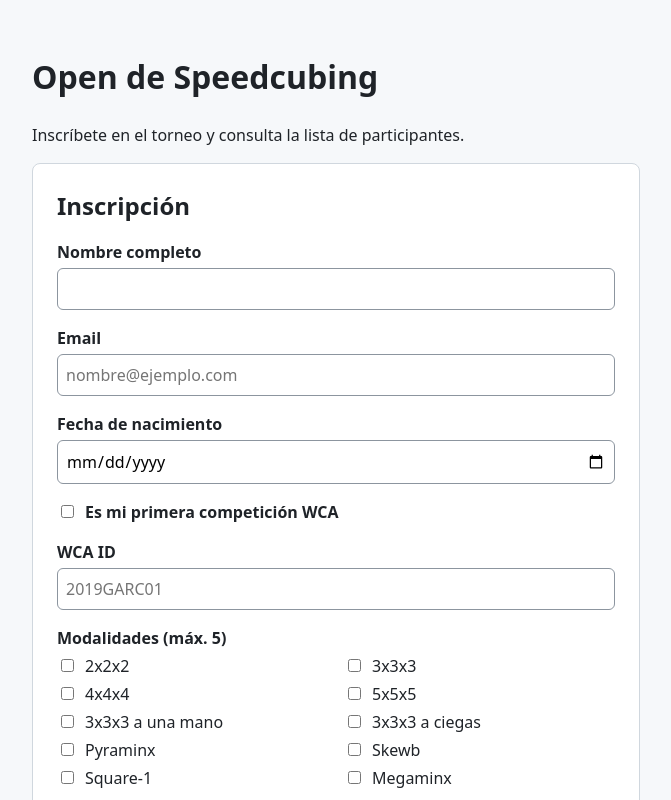
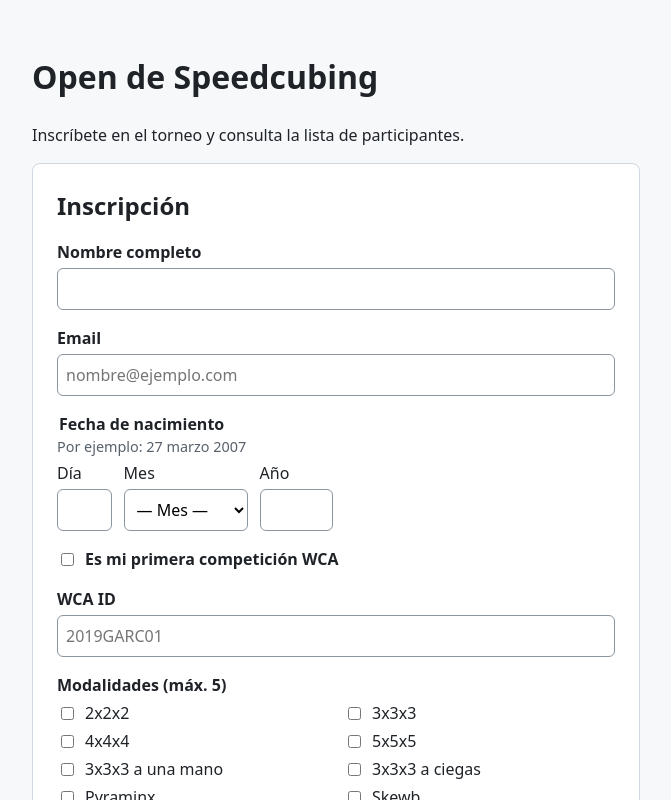
Before and after one commit to Manker-73/misiones_web, a React (Vite) app in the folder mision4/: page / in a window 1280 px wide. Shown: the top 800 px of the page, without its empty margins (304-975 px from the left). Built offline with nearby package versions, Linux system fonts and the light colour scheme.

Commit message:
mes desplegable

```diff
--- a/mision4/src/components/FormularioInscripcion.jsx
+++ b/mision4/src/components/FormularioInscripcion.jsx
@@ -5,16 +5,13 @@ import {
   esquemaInscripcion,
   valoresIniciales,
   EVENTOS,
-  EDAD_MIN,
-  EDAD_MAX,
+  MESES,
 } from "../schemas/inscripcion";
 
-// Fecha de hoy menos N años, en formato YYYY-MM-DD (lo que espera <input type="date">)
-function haceAnios(n) {
-  const d = new Date();
-  d.setFullYear(d.getFullYear() - n);
-  return d.toISOString().slice(0, 10);
-}
+// Si cambia una parte de la fecha, hay que revalidar también las otras dos
+// (p. ej. el error "febrero no tiene 31 días" está en el día, pero se arregla cambiando el mes)
+const PARTES_FECHA = ["nacimiento.dia", "nacimiento.mes", "nacimiento.anio"];
+const depsFecha = (parte) => PARTES_FECHA.filter((p) => p !== parte);
 
 function FormularioInscripcion() {
   const [ultimaInscripcion, setUltimaInscripcion] = useState(null);
@@ -36,6 +33,10 @@ function FormularioInscripcion() {
   const primeraCompeticion = watch("primeraCompeticion");
   const eventos = watch("eventos");
   const compite333 = eventos?.includes("333");
+
+  // La fecha muestra un único mensaje para el grupo (el schema solo genera uno a la vez)
+  const errorNacimiento =
+    errors.nacimiento?.dia || errors.nacimiento?.mes || errors.nacimiento?.anio;
 
   async function onSubmit(datos) {
     // Simulamos la petición; en el paso 6 la cambiaremos por useMutation
@@ -60,17 +61,54 @@ function FormularioInscripcion() {
         {errors.email && <p className="error">{errors.email.message}</p>}
       </div>
 
-      <div className="campo">
-        <label htmlFor="fechaNacimiento">Fecha de nacimiento</label>
-        <input
-          id="fechaNacimiento"
-          type="date"
-          min={haceAnios(EDAD_MAX)}
-          max={haceAnios(EDAD_MIN)}
-          {...register("fechaNacimiento")}
-        />
-        {errors.fechaNacimiento && <p className="error">{errors.fechaNacimiento.message}</p>}
-      </div>
+      <fieldset className="campo grupo-fecha">
+        <legend className="etiqueta">Fecha de nacimiento</legend>
+        <p className="pista">Por ejemplo: 27 marzo 2007</p>
+
+        <div className="fecha">
+          <div className="parte-fecha">
+            <label htmlFor="nacimiento-dia">Día</label>
+            <input
+              id="nacimiento-dia"
+              inputMode="numeric"
+              maxLength={2}
+              autoComplete="bday-day"
+              className="dia"
+              {...register("nacimiento.dia", { deps: depsFecha("nacimiento.dia") })}
+            />
+          </div>
+
+          <div className="parte-fecha">
+            <label htmlFor="nacimiento-mes">Mes</label>
+            <select
+              id="nacimiento-mes"
+              autoComplete="bday-month"
+              {...register("nacimiento.mes", { deps: depsFecha("nacimiento.mes") })}
+            >
+              <option value="">— Mes —</option>
+              {MESES.map((mes, i) => (
+                <option key={mes} value={i + 1}>
+                  {mes}
+                </option>
+              ))}
+            </select>
+          </div>
+
+          <div className="parte-fecha">
+            <label htmlFor="nacimiento-anio">Año</label>
+            <input
+              id="nacimiento-anio"
+              inputMode="numeric"
+              maxLength={4}
+              autoComplete="bday-year"
+              className="anio"
+              {...register("nacimiento.anio", { deps: depsFecha("nacimiento.anio") })}
+            />
+          </div>
+        </div>
+
+        {errorNacimiento && <p className="error">{errorNacimiento.message}</p>}
+      </fieldset>
 
       <div className="campo campo-check">
         <input
--- a/mision4/src/index.css
+++ b/mision4/src/index.css
@@ -60,6 +60,52 @@ body {
   border-radius: 6px;
 }
 
+.campo select {
+  padding: 0.5rem;
+  font: inherit;
+  border: 1px solid var(--color-borde);
+  border-radius: 6px;
+  background: #fff;
+}
+
+/* ---------- Fecha en tres campos ---------- */
+.grupo-fecha {
+  margin: 0;
+  padding: 0;
+  border: none;
+}
+
+.pista {
+  margin: 0;
+  font-size: 0.9rem;
+  color: #57606a;
+}
+
+.fecha {
+  display: flex;
+  gap: 0.75rem;
+}
+
+.parte-fecha {
+  display: flex;
+  flex-direction: column;
+  gap: 0.25rem;
+}
+
+.parte-fecha label {
+  font-weight: 400;
+}
+
+.parte-fecha .dia {
+  width: 4ch;
+  box-sizing: content-box;
+}
+
+.parte-fecha .anio {
+  width: 6ch;
+  box-sizing: content-box;
+}
+
 .campo-check {
   flex-direction: row;
   align-items: center;
--- a/mision4/src/schemas/inscripcion.js
+++ b/mision4/src/schemas/inscripcion.js
@@ -23,9 +23,12 @@ export const EDAD_MAX = 100;
 // Formato oficial del WCA ID: año de la 1ª competición + 4 letras + 2 dígitos (2019GARC01)
 const REGEX_WCA_ID = /^(19|20)\d{2}[A-Z]{4}\d{2}$/;
 
-function calcularEdad(fechaISO) {
-  const nacimiento = new Date(fechaISO);
-  const hoy = new Date();
+export const MESES = [
+  "enero", "febrero", "marzo", "abril", "mayo", "junio",
+  "julio", "agosto", "septiembre", "octubre", "noviembre", "diciembre",
+];
+
+function calcularEdad(nacimiento, hoy = new Date()) {
   let edad = hoy.getFullYear() - nacimiento.getFullYear();
   const aunNoCumplido =
     hoy.getMonth() < nacimiento.getMonth() ||
@@ -33,6 +36,42 @@ function calcularEdad(fechaISO) {
   if (aunNoCumplido) edad--;
   return edad;
 }
+
+// Fecha de nacimiento en tres campos (día / mes / año).
+// Cada error se asigna al subcampo responsable, así RHF pone el foco justo ahí.
+// Si todo es correcto, se transforma en una fecha ISO "YYYY-MM-DD" para enviar al API.
+const esquemaNacimiento = z
+  .object({
+    dia: z.string().trim(),
+    mes: z.string(),
+    anio: z.string().trim(),
+  })
+  .superRefine(({ dia, mes, anio }, ctx) => {
+    const error = (campo, message) => ctx.addIssue({ code: "custom", path: [campo], message });
+
+    if (!dia && !mes && !anio) return error("dia", "Introduce tu fecha de nacimiento");
+    if (!dia) return error("dia", "Falta el día");
+    if (!mes) return error("mes", "Falta el mes");
+    if (!anio) return error("anio", "Falta el año");
+    if (!/^\d{1,2}$/.test(dia) || +dia < 1 || +dia > 31)
+      return error("dia", "El día debe ser un número entre 1 y 31");
+    if (!/^\d{4}$/.test(anio)) return error("anio", "El año debe tener 4 cifras (ej.: 2007)");
+
+    // new Date "corrige" fechas imposibles (31 de febrero → 3 de marzo): lo detectamos
+    // (setFullYear porque new Date(50, …) interpretaría el año 50 como 1950)
+    const fecha = new Date(2000, +mes - 1, +dia);
+    fecha.setFullYear(+anio);
+    if (fecha.getDate() !== +dia) {
+      return error("dia", `Esa fecha no existe: ${MESES[+mes - 1]} no tiene ${dia} días`);
+    }
+    if (fecha > new Date()) return error("anio", "La fecha no puede estar en el futuro");
+
+    const edad = calcularEdad(fecha);
+    if (edad < EDAD_MIN) return error("anio", `La edad mínima para competir es ${EDAD_MIN} años`);
+    if (edad > EDAD_MAX)
+      return error("anio", `Revisa el año: la edad máxima admitida es ${EDAD_MAX} años`);
+  })
+  .transform(({ dia, mes, anio }) => `${anio}-${mes.padStart(2, "0")}-${dia.padStart(2, "0")}`);
 
 // Los <input> vacíos llegan como "": los convertimos en undefined para que .optional() funcione
 const vacioAUndefined = (v) => (typeof v === "string" && v.trim() === "" ? undefined : v);
@@ -47,20 +86,7 @@ export const esquemaInscripcion = z
 
     email: z.email({ error: "Introduce un email válido (nombre@ejemplo.com)" }),
 
-    fechaNacimiento: z
-      .iso.date({ error: "Introduce tu fecha de nacimiento" })
-      // superRefine para dar un único mensaje, el más relevante
-      .superRefine((f, ctx) => {
-        if (Number.isNaN(new Date(f).getTime())) return; // ya lo avisa iso.date
-        const edad = calcularEdad(f);
-        if (new Date(f) > new Date()) {
-          ctx.addIssue({ code: "custom", message: "La fecha no puede estar en el futuro" });
-        } else if (edad < EDAD_MIN) {
-          ctx.addIssue({ code: "custom", message: `La edad mínima para competir es ${EDAD_MIN} años` });
-        } else if (edad > EDAD_MAX) {
-          ctx.addIssue({ code: "custom", message: `Revisa la fecha: la edad máxima admitida es ${EDAD_MAX} años` });
-        }
-      }),
+    nacimiento: esquemaNacimiento,
 
     primeraCompeticion: z.boolean(),
 
@@ -119,7 +145,7 @@ export const esquemaInscripcion = z
 export const valoresIniciales = {
   nombre: "",
   email: "",
-  fechaNacimiento: "",
+  nacimiento: { dia: "", mes: "", anio: "" },
   primeraCompeticion: false,
   wcaId: "",
   eventos: [],
```
